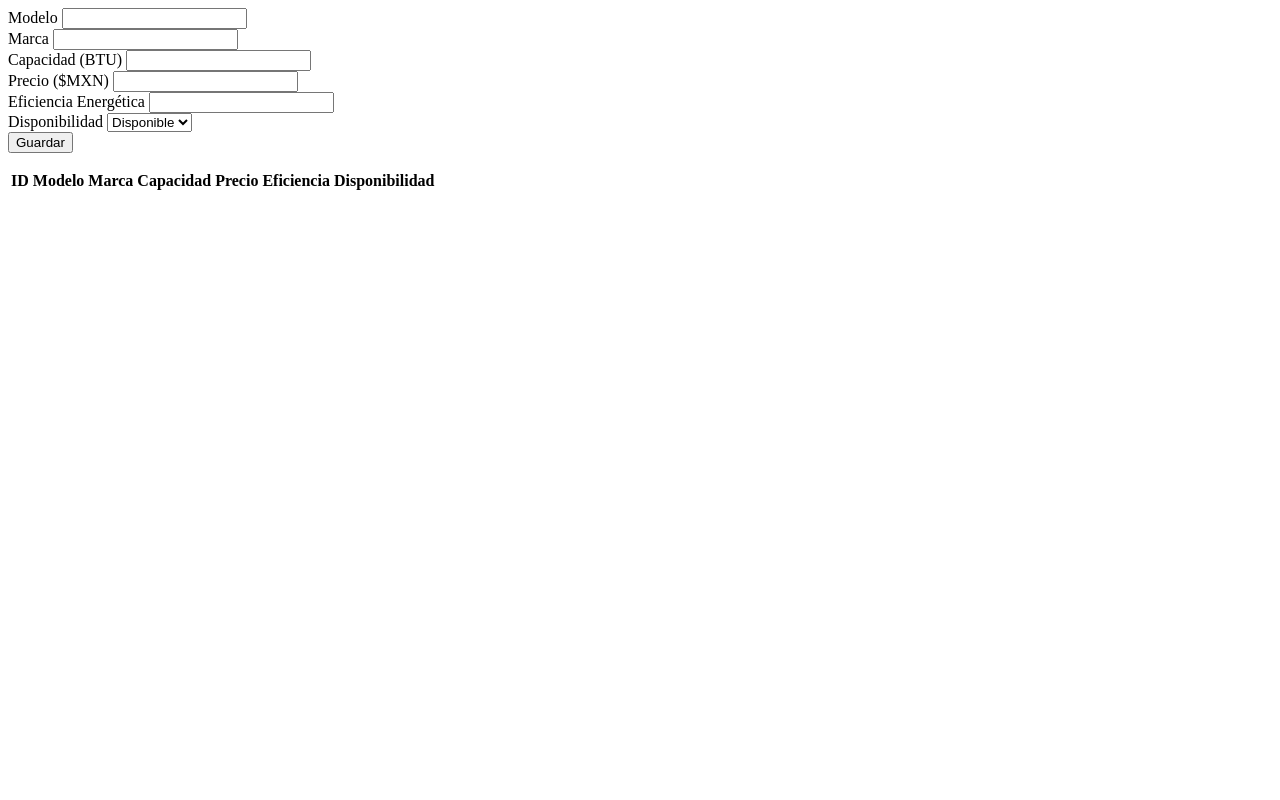
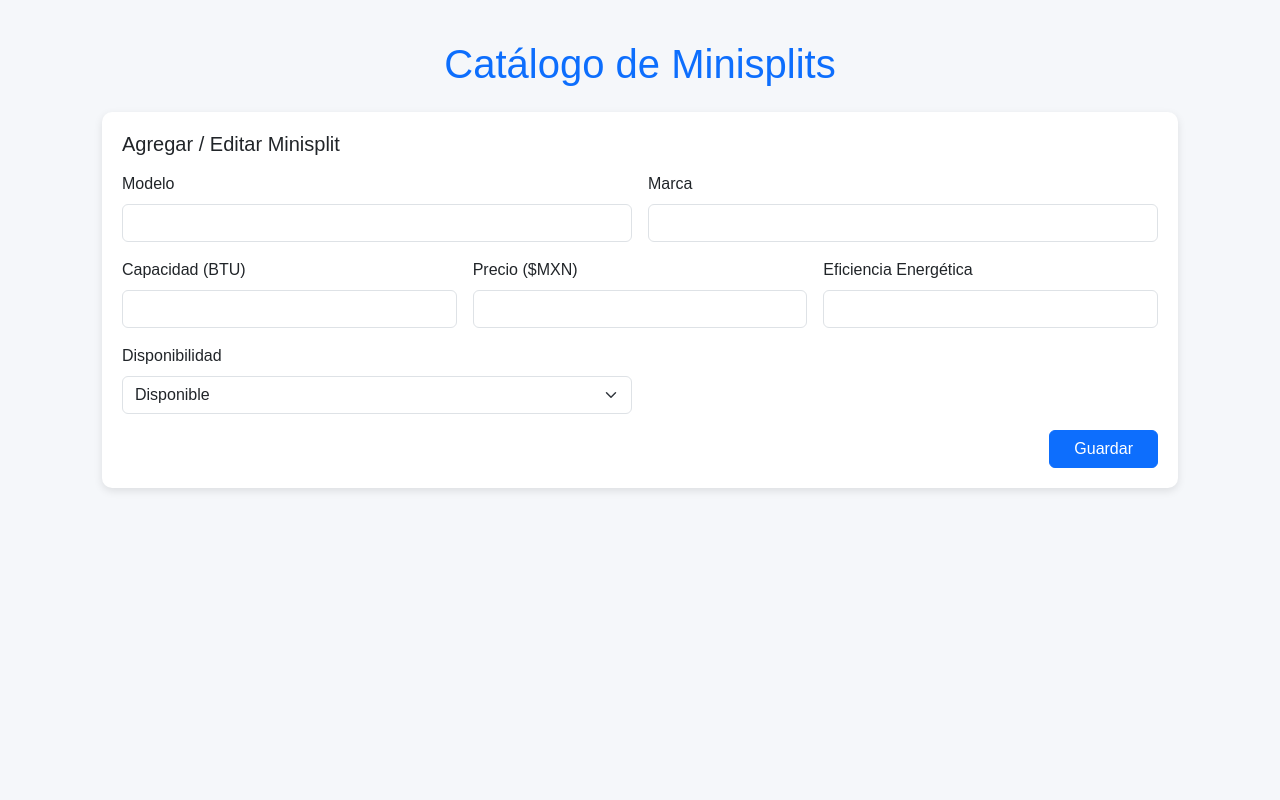
Before and after one commit to Hipolio/practicaaaaaaa, a Flask app: page /cargo in a window 1280 px wide. Run offline with Flask 3, Linux system fonts and the light colour scheme; lists and menus that the app fills with data are empty.

Commit message:
Revamp cargo.html with Bootstrap and new layout

```diff
--- a/templates/cargo.html
+++ b/templates/cargo.html
@@ -1,51 +1,122 @@
+<!DOCTYPE html>
+<html lang="es">
+<head>
+  <meta charset="UTF-8">
+  <meta name="viewport" content="width=device-width, initial-scale=1.0">
+  <title>Catálogo de Minisplits</title>
+  <link href="https://cdn.jsdelivr.net/npm/bootstrap@5.3.0/dist/css/bootstrap.min.css" rel="stylesheet">
+  <style>
+    body {
+      background-color: #f5f7fa;
+      font-family: 'Poppins', sans-serif;
+    }
+    .catalogo-container {
+      max-width: 1100px;
+      margin: 40px auto;
+    }
+    .card {
+      border: none;
+      border-radius: 15px;
+      box-shadow: 0 4px 10px rgba(0, 0, 0, 0.1);
+      transition: all 0.3s ease;
+    }
+    .card:hover {
+      transform: translateY(-5px);
+      box-shadow: 0 6px 15px rgba(0, 0, 0, 0.15);
+    }
+    .card-title {
+      font-weight: 600;
+      color: #2a2a2a;
+    }
+    .precio {
+      font-size: 1.2rem;
+      color: #0d6efd;
+      font-weight: bold;
+    }
+    .disponible {
+      color: #198754;
+      font-weight: 600;
+    }
+    .agotado {
+      color: #dc3545;
+      font-weight: 600;
+    }
+    .formulario {
+      background: white;
+      border-radius: 10px;
+      padding: 20px;
+      box-shadow: 0 3px 8px rgba(0, 0, 0, 0.1);
+    }
+  </style>
+</head>
+<body>
+  <div class="container catalogo-container">
+    <h1 class="text-center mb-4 text-primary">Catálogo de Minisplits</h1>
+
+    <!-- Formulario de registro -->
+    <div class="formulario mb-5">
+      <h5 class="mb-3">Agregar / Editar Minisplit</h5>
       <form id="frmMinisplit" method="post">
-  <div class="mb-2">
-    <label for="txtModelo">Modelo</label>
+        <div class="row g-3">
+          <div class="col-md-6">
+            <label for="txtModelo" class="form-label">Modelo</label>
             <input type="text" class="form-control" id="txtModelo" name="txtModelo" required>
           </div>
-  <div class="mb-2">
-    <label for="txtMarca">Marca</label>
+          <div class="col-md-6">
+            <label for="txtMarca" class="form-label">Marca</label>
             <input type="text" class="form-control" id="txtMarca" name="txtMarca" required>
           </div>
-  <div class="mb-2">
-    <label for="txtCapacidad">Capacidad (BTU)</label>
+          <div class="col-md-4">
+            <label for="txtCapacidad" class="form-label">Capacidad (BTU)</label>
             <input type="number" class="form-control" id="txtCapacidad" name="txtCapacidad" required>
           </div>
-  <div class="mb-2">
-    <label for="txtPrecio">Precio ($MXN)</label>
+          <div class="col-md-4">
+            <label for="txtPrecio" class="form-label">Precio ($MXN)</label>
             <input type="number" class="form-control" id="txtPrecio" name="txtPrecio" step="0.01" required>
           </div>
-  <div class="mb-2">
-    <label for="txtEficiencia">Eficiencia Energética</label>
+          <div class="col-md-4">
+            <label for="txtEficiencia" class="form-label">Eficiencia Energética</label>
             <input type="text" class="form-control" id="txtEficiencia" name="txtEficiencia">
           </div>
-  <div class="mb-2">
-    <label for="txtDisponibilidad">Disponibilidad</label>
+          <div class="col-md-6">
+            <label for="txtDisponibilidad" class="form-label">Disponibilidad</label>
             <select class="form-select" id="txtDisponibilidad" name="txtDisponibilidad">
               <option value="Disponible">Disponible</option>
               <option value="Agotado">Agotado</option>
             </select>
           </div>
-  <div class="mb-2 text-end">
-    <button class="btn btn-primary">Guardar</button>
+          <div class="col-12 text-end">
+            <button class="btn btn-primary px-4">Guardar</button>
+          </div>
         </div>
       </form>
+    </div>
 
-<div class="table-responsive mt-4">
-  <table class="table table-striped table-hover">
-    <thead class="table-primary">
-      <tr>
-        <th>ID</th>
-        <th>Modelo</th>
-        <th>Marca</th>
-        <th>Capacidad</th>
-        <th>Precio</th>
-        <th>Eficiencia</th>
-        <th>Disponibilidad</th>
-        <th></th>
-        <th></th>
-      </tr>
-    </thead>
-    <tbody id="tbodyMinisplit"></tbody>
-  </table>
+    <!-- Catálogo visual -->
+    <div class="row" id="catalogoMinisplits">
+      {% for minisplit in minisplits %}
+      <div class="col-md-4 mb-4">
+        <div class="card h-100">
+          <img src="{{ minisplit.imagen or 'https://via.placeholder.com/300x200?text=Minisplit' }}" class="card-img-top" alt="Minisplit">
+          <div class="card-body">
+            <h5 class="card-title">{{ minisplit.marca }} - {{ minisplit.modelo }}</h5>
+            <p class="mb-1"><strong>Capacidad:</strong> {{ minisplit.capacidad }} BTU</p>
+            <p class="mb-1"><strong>Eficiencia:</strong> {{ minisplit.eficiencia }}</p>
+            <p class="precio"> ${{ minisplit.precio }}</p>
+            <p class="{% if minisplit.disponibilidad == 'Disponible' %}disponible{% else %}agotado{% endif %}">
+              {{ minisplit.disponibilidad }}
+            </p>
           </div>
+          <div class="card-footer bg-transparent border-0 text-center">
+            <button class="btn btn-outline-primary btn-sm btn-editar" data-idMinisplit="{{ minisplit.idMinisplit }}">Editar</button>
+            <button class="btn btn-outline-danger btn-sm btn-eliminar" data-idMinisplit="{{ minisplit.idMinisplit }}">Eliminar</button>
+          </div>
+        </div>
+      </div>
+      {% endfor %}
+    </div>
+  </div>
+
+  <script src="https://cdn.jsdelivr.net/npm/bootstrap@5.3.0/dist/js/bootstrap.bundle.min.js"></script>
+</body>
+</html>
```
Lines whose indentation alone changed are shown as unchanged.
